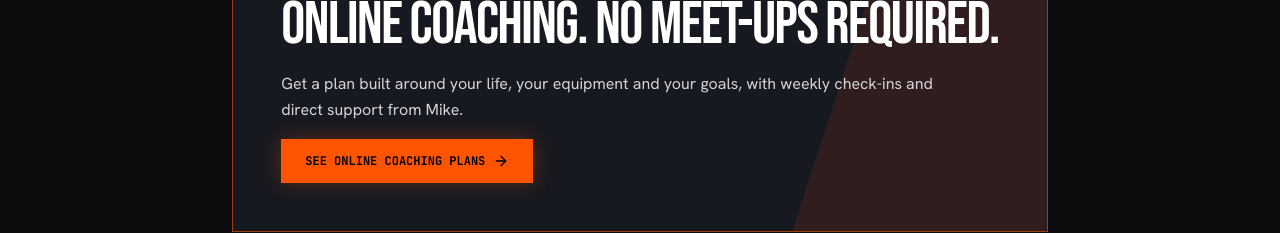
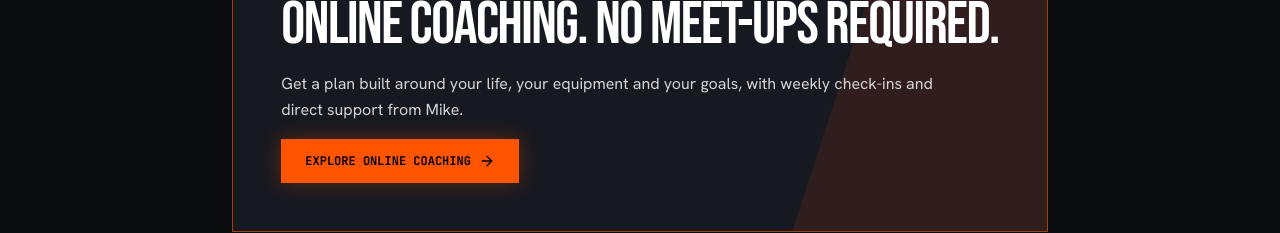
Before and after one commit to chriscallaghan2012/mwfitness, a React (Vite) app: page / in a window 1280 px wide. Shown: the part 1780-2013 px from the top of the page. Built offline with nearby package versions, Linux system fonts and the light colour scheme; no server answers.

Commit message:
Remove outdated in-person coaching references

```diff
--- a/src/components/screens/HomeScreen.tsx
+++ b/src/components/screens/HomeScreen.tsx
@@ -289,7 +289,7 @@ export const HomeScreen: React.FC<HomeScreenProps> = ({ onSelectScreen, onOpenBo
             </div>
           ))}
         </div>
-        {plansLoading ? <p className="text-sm text-zinc-400 mt-4">Loading current packages…</p> : null}
+        {plansLoading ? <p className="text-sm text-zinc-400 mt-4">Loading online coaching plans…</p> : null}
         {!plansLoading && plansError ? <p role="status" className="text-sm text-zinc-400 mt-4">{plansError}</p> : null}
       </section>
       {/* 4. ONLINE COACHING SPOTLIGHT */}
@@ -306,7 +306,7 @@ export const HomeScreen: React.FC<HomeScreenProps> = ({ onSelectScreen, onOpenBo
               onClick={() => onSelectScreen('online-coaching')}
               className="bg-[#ff5500] hover:bg-[#ff6a1f] text-black font-mono font-bold text-xs uppercase px-6 py-3.5 inline-flex items-center gap-2 shadow-[0_0_20px_rgba(255,85,0,0.3)] active:scale-95"
             >
-              See online coaching plans
+              Explore online coaching
               <ArrowRight className="w-4 h-4" />
             </button>
           </div>
```
